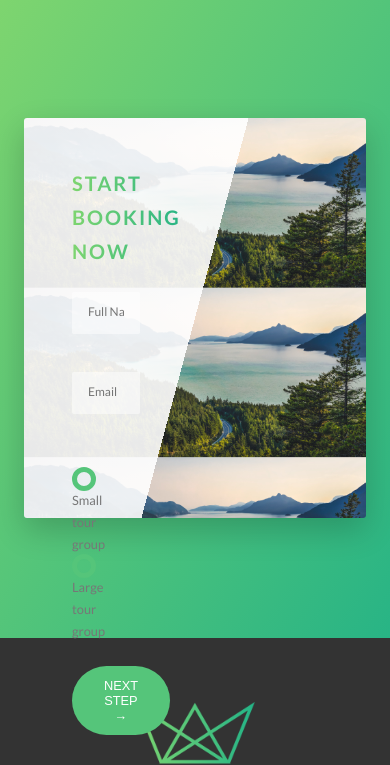
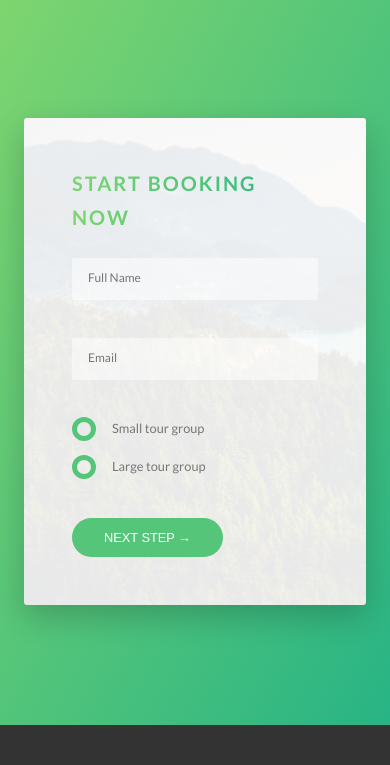
Before and after one commit to drood87/natours, a website: page index.html in a window 390 px wide. Shown: the part 5941-6706 px from the top of the page. Drawn offline with Linux system fonts and the light colour scheme.

Commit message:
media queries for form and story section

```diff
--- a/sass/components/_form.scss
+++ b/sass/components/_form.scss
@@ -14,6 +14,11 @@
 		width: 90%;
 		display: block;
 		transition: all 0.7s;
+
+		@include respond(tab-port) {
+			width: 100%;
+		}
+
 		&:focus {
 			outline: none;
 			box-shadow: 0 1rem 2rem rgba($color-black, 0.1);
@@ -47,6 +52,11 @@
 	&__radio-group {
 		width: 49%;
 		display: inline-block;
+
+		@include respond(tab-port) {
+			width: 100%;
+			margin-bottom: 2rem;
+		}
 	}
 	&__radio-input {
 		display: none;
--- a/sass/components/_story.scss
+++ b/sass/components/_story.scss
@@ -29,6 +29,10 @@
 		-webkit-clip-path: circle(50% at 50% 50%);
 		clip-path: circle(50% at 50% 50%);
 		transform: translateX(-3rem) skewX(12deg);
+
+		@include respond(tab-port) {
+			margin-right: 3rem;
+		}
 
 		@include respond(phone) {
 			transform: translateX(-3rem) skewX(0);
--- a/sass/pages/_home.scss
+++ b/sass/pages/_home.scss
@@ -48,15 +48,34 @@
 	padding: 15rem 0;
 	background-image: linear-gradient(to right bottom, $color-primary-light, $color-primary-dark);
 }
+
 .book {
 	background-image: linear-gradient(105deg, rgba($color-white, 0.9) 0%, rgba($color-white, 0.9) 50%, transparent 50%),
 		url(../img/nat-10.jpg);
 	background-size: 100%;
 	border-radius: $border-radius-three;
 	box-shadow: 0 1.5rem 4rem rgba($color-black, 0.2);
-	height: 50rem;
+
+	@include respond(tab-land) {
+		background-image: linear-gradient(105deg, rgba($color-white, 0.9) 0%, rgba($color-white, 0.9) 70%, transparent 65%),
+			url(../img/nat-10.jpg);
+		background-size: cover;
+	}
+
+	@include respond(tab-port) {
+		background-image: linear-gradient(to right, rgba($color-white, 0.9) 0%, rgba($color-white, 0.9) 100%),
+			url(../img/nat-10.jpg);
+	}
 	&__form {
 		width: 50%;
 		padding: 6rem;
+
+		@include respond(tab-land) {
+			width: 65%;
+		}
+
+		@include respond(tab-port) {
+			width: 100%;
+		}
 	}
 }
```
Also changed, not shown: css/style.css.
